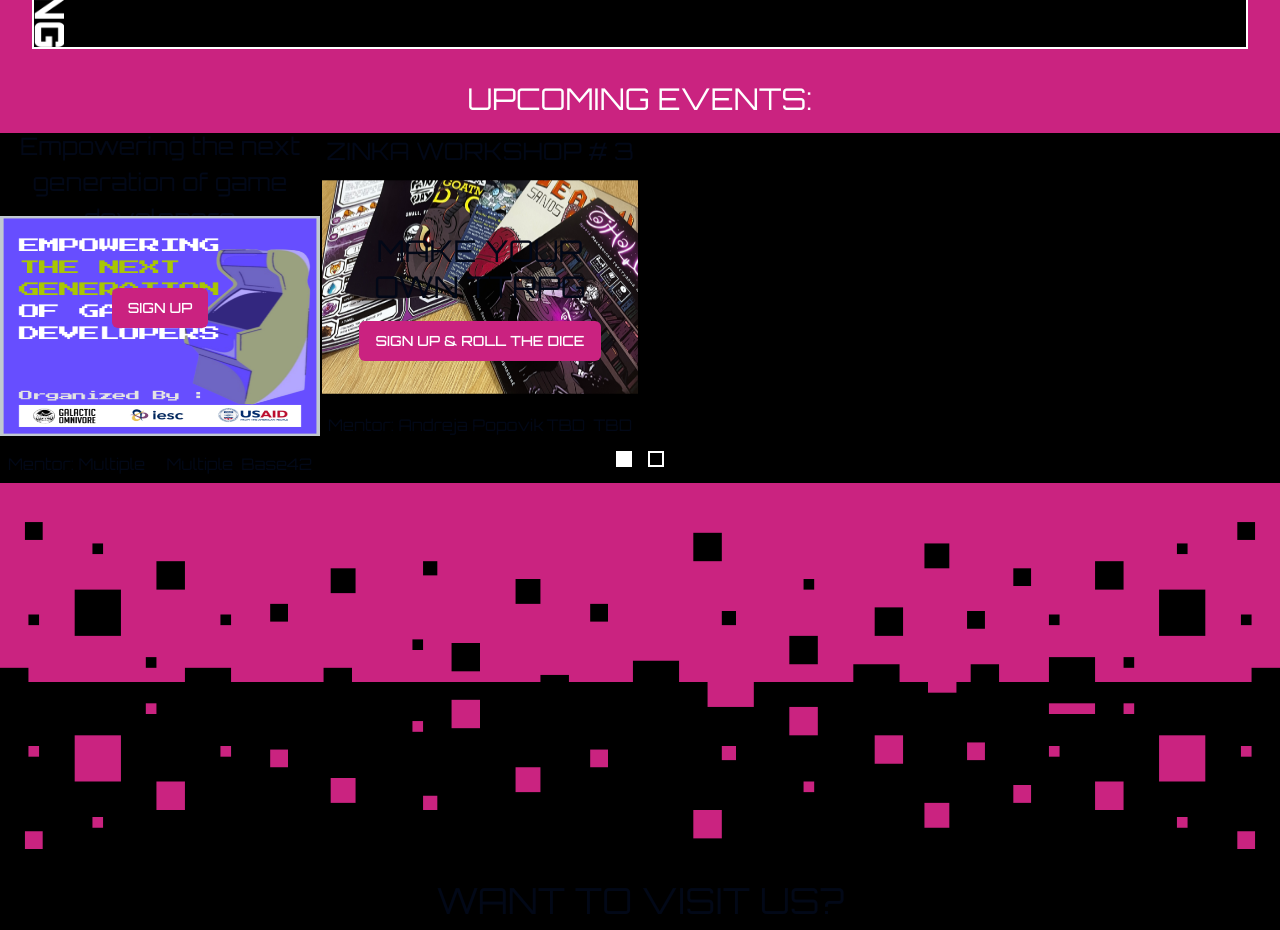
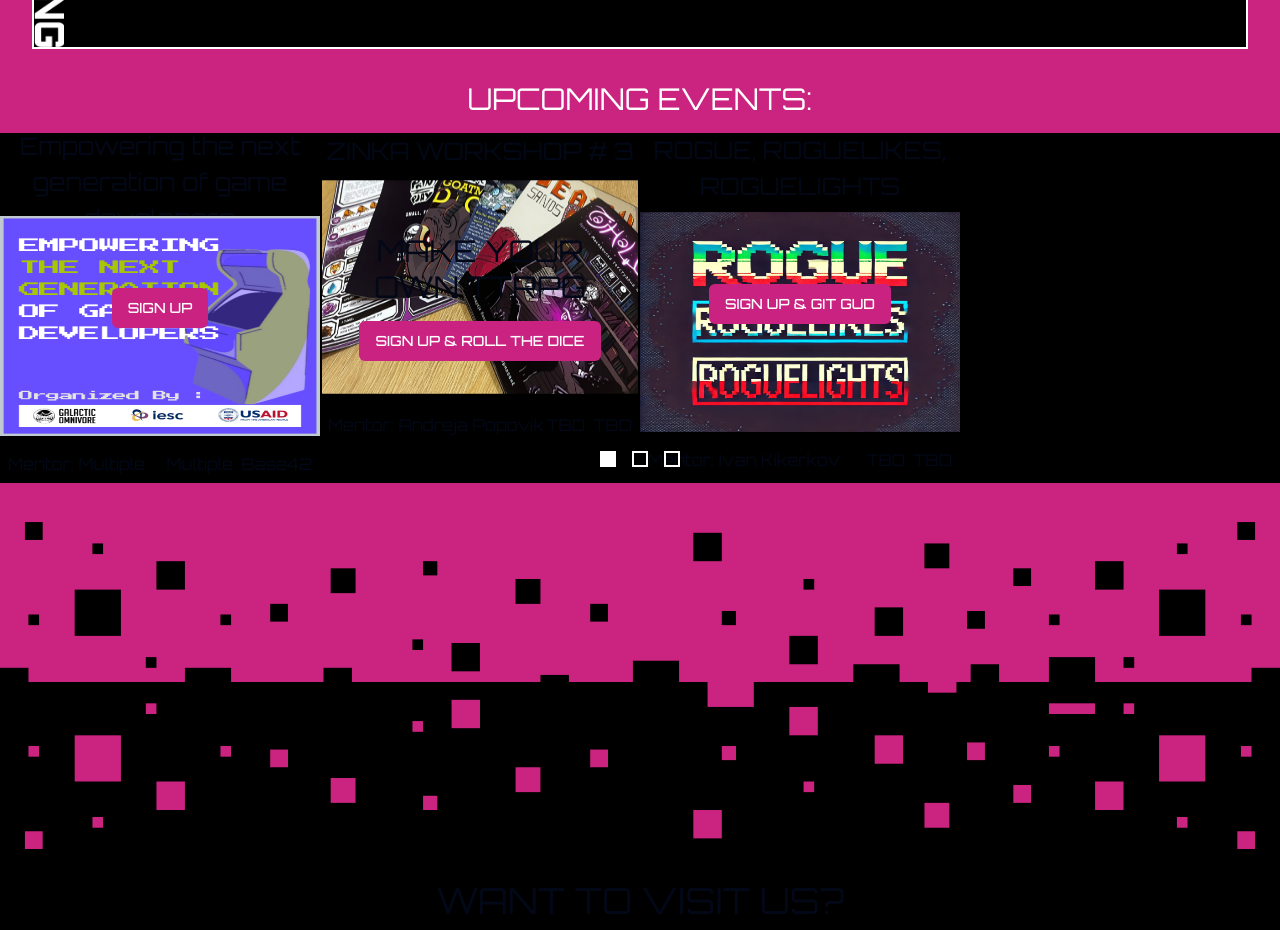
Before and after one commit to GalacticOmnivoreElder/gowebsite, a Next.js app: page / in a window 1280 px wide. Shown: the part 3020-3950 px from the top of the page. Built offline with nearby package versions, Linux system fonts and the light colour scheme.

Commit message:
Fix slides

```diff
--- a/src/app/page.js
+++ b/src/app/page.js
@@ -279,6 +279,13 @@ const eventSlides = [
     node: (
       <div className="flex justify-center flex-col h-[350px]">
         <EventCard {...eventSlidesData[1]} />
+      </div>
+    ),
+  },
+  {
+    node: (
+      <div className="flex justify-center flex-col h-[350px]">
+        <EventCard {...eventSlidesData[2]} />
       </div>
     ),
   },
```
